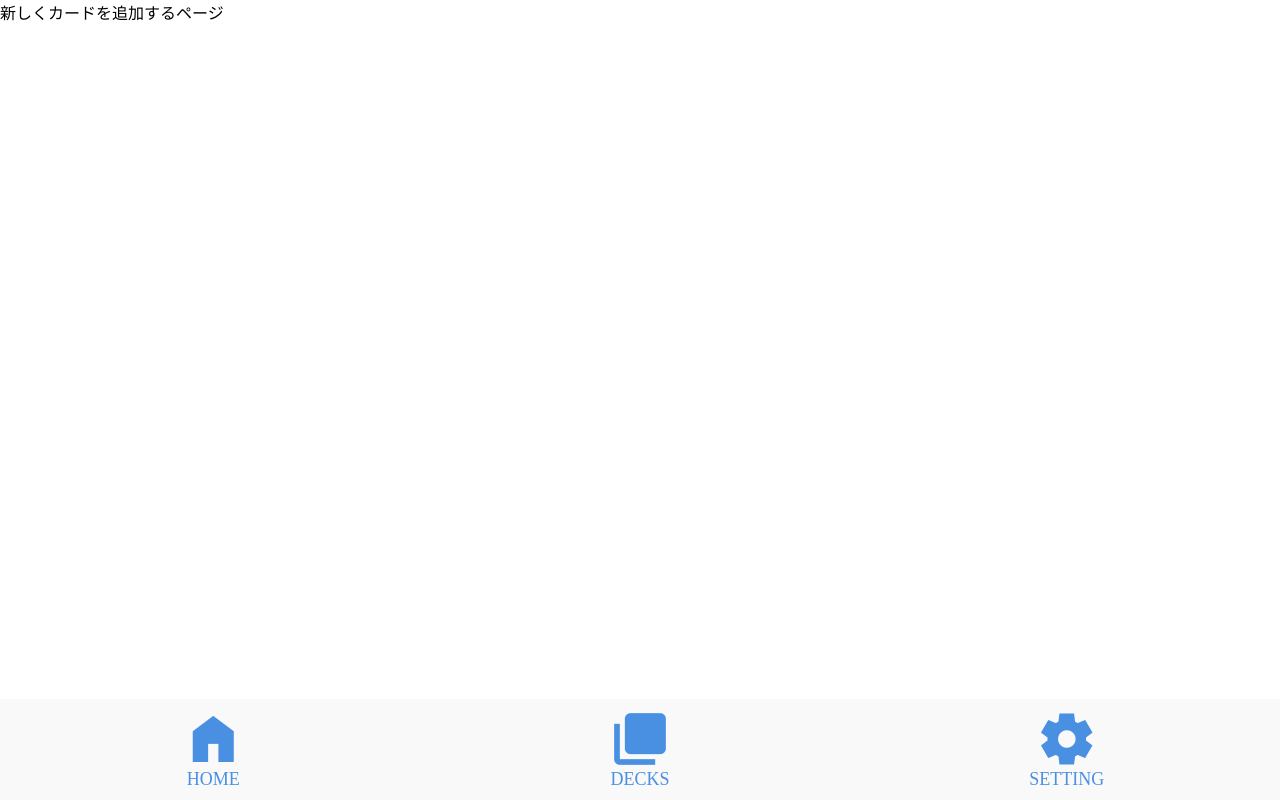
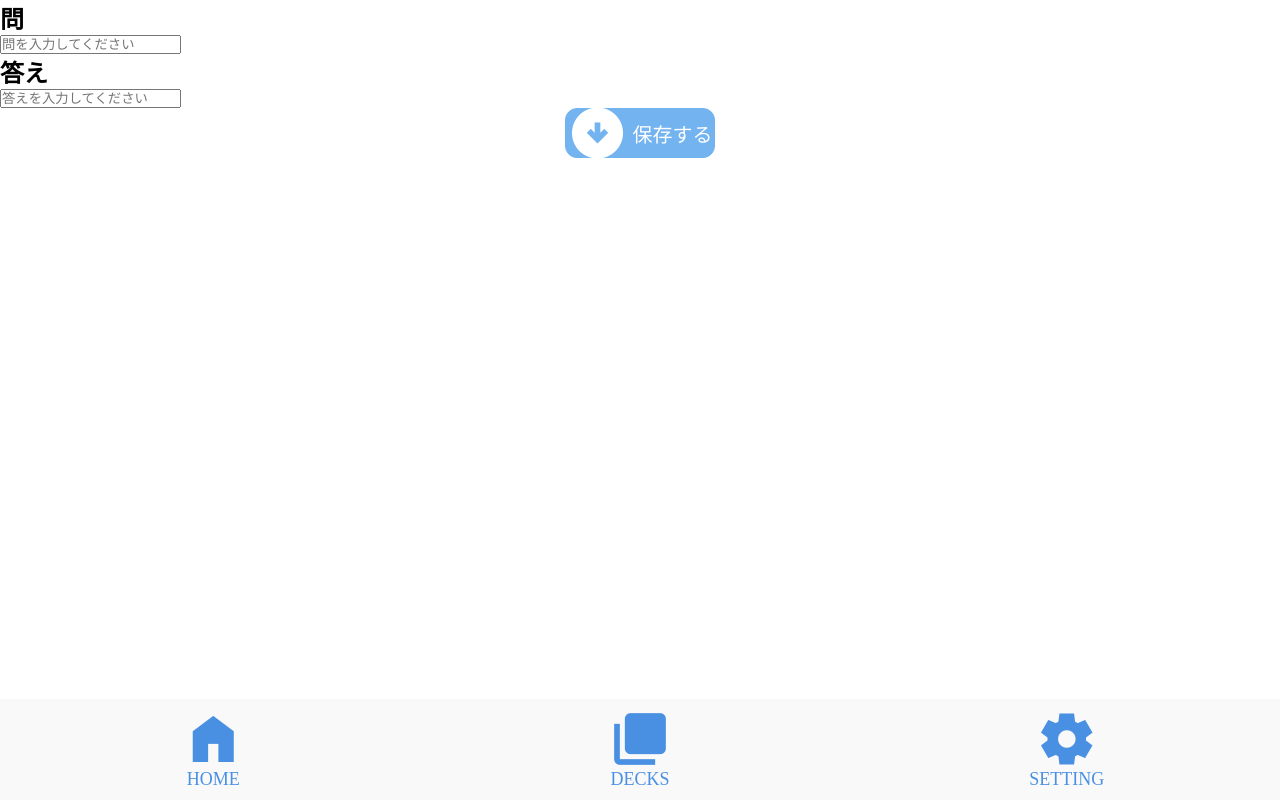
Before and after one commit to 1f10230039/moca_1, a React (Vite) app: page /new-deck/new-card in a window 1280 px wide. Built offline with nearby package versions, Linux system fonts and the light colour scheme.

Commit message:
新しくカードを作るページの作成

```diff
--- a/src/features/new-card/NewCard.jsx
+++ b/src/features/new-card/NewCard.jsx
@@ -1,8 +1,46 @@
+import React, { useState } from "react";
+import { useNavigate } from "react-router-dom";
+import "./new-card.css"
+import SaveBtn from "../../components/save-btn/SaveBtn";
+
 export default function NewCard () {
+    const [cardQ, setCardQ] = useState("");
+    const [cardA, setCardA] = useState("");
+    const navigate = useNavigate();
+
+    const handleSaveCard = () => {
+        const existingCards = JSON.parse(localStorage("cards")) || [];
+        const newCard = {
+            id : Date.now(),
+            question : cardQ,
+            answer : cardA,
+        };
+        const updateCards = [...existingCards,newCard];
+        localStorage.setItem("cards", JSON.stringify(updateCards));
+        console.log("保存されたカード一覧",updateCards);
+        setCardQ("");
+        setCardA("");
+
+        navigate("/new-deck")
+    };
     return (
         <>
             <section className="new-card">
-                <p>新しくカードを追加するページ</p>
+                <section className="new-card__input">
+                    <h2>問</h2>
+                    <input type="text"
+                        placeholder="問を入力してください"
+                        value={cardQ}
+                        onChange={(e) => setCardQ(e.target.value)}
+                    />
+                    <h2>答え</h2>
+                    <input type="text"
+                        placeholder="答えを入力してください"
+                        value={cardA}
+                        onChange={(e) => setCardA(e.target.value)}
+                    />
+                </section>
+                <SaveBtn onClick={handleSaveCard} />
             </section>
         </>
     );
```
